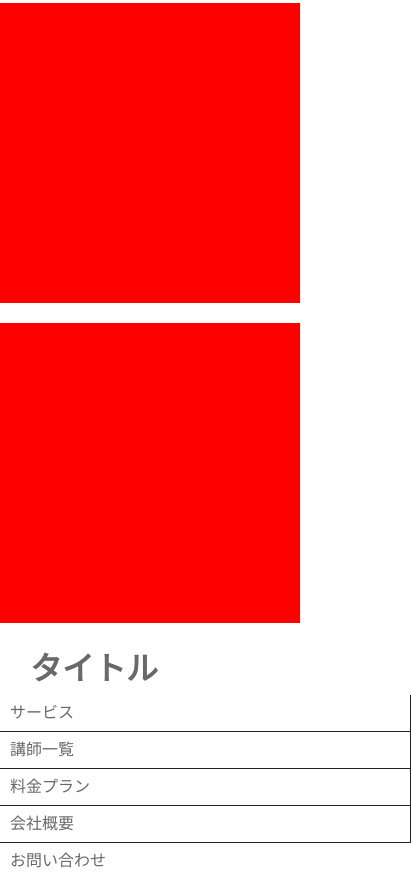
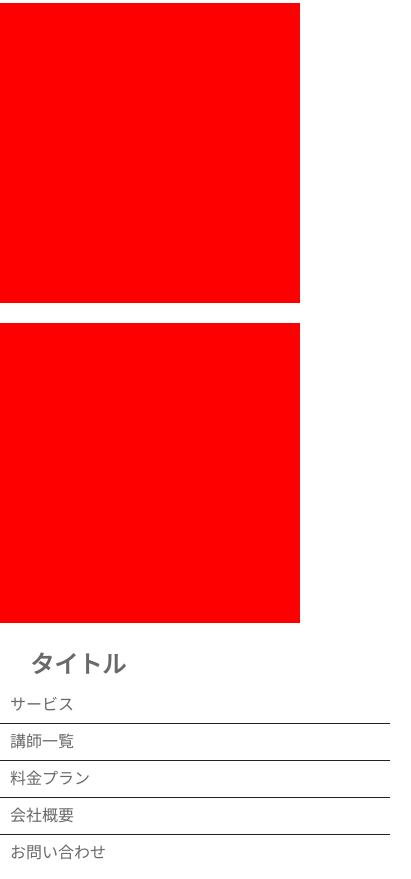
Before and after one commit to Nakahoshiba/nakahodezasuta, a plain HTML site: page 2022-07-31/index.html in a window 390 px wide. Shown: the part 1617-2496 px from the top of the page, 411 px wide, since content can reach past the window. Drawn offline with Linux system fonts and the light colour scheme.

Commit message:
第2回コーディング課題修正

```diff
--- a/2022-07-31/css/style.css
+++ b/2022-07-31/css/style.css
@@ -41,6 +41,8 @@ img {
     vertical-align: bottom;
     border: none;
 }
+
+/*ここから*/
 
 .wrap {
     display: flex;
@@ -86,8 +88,6 @@ h1 {
 
 .menu {
     display: flex;
-    justify-content: flex-end;
-    list-style: none;
     align-items: center;
 }
 
@@ -111,8 +111,8 @@ h1 {
     }
 
     .menu li {
-        width: 100%;
         border-bottom: 1px solid #222222;
+        border-right: none;
         padding: 10px;
     }
 }
--- a/2022-07-31/index.html
+++ b/2022-07-31/index.html
@@ -26,7 +26,7 @@
         <div></div>
     </div>
 
-    <div class="wrap3">
+    <nav class="wrap3">
         <h1>タイトル</h1>
         <ul class="menu">
             <li>サービス</li>
@@ -35,7 +35,7 @@
             <li>会社概要</li>
             <li>お問い合わせ</li>
         </ul>
-    </div>
+    </nav>
 
 
 </body>
```
